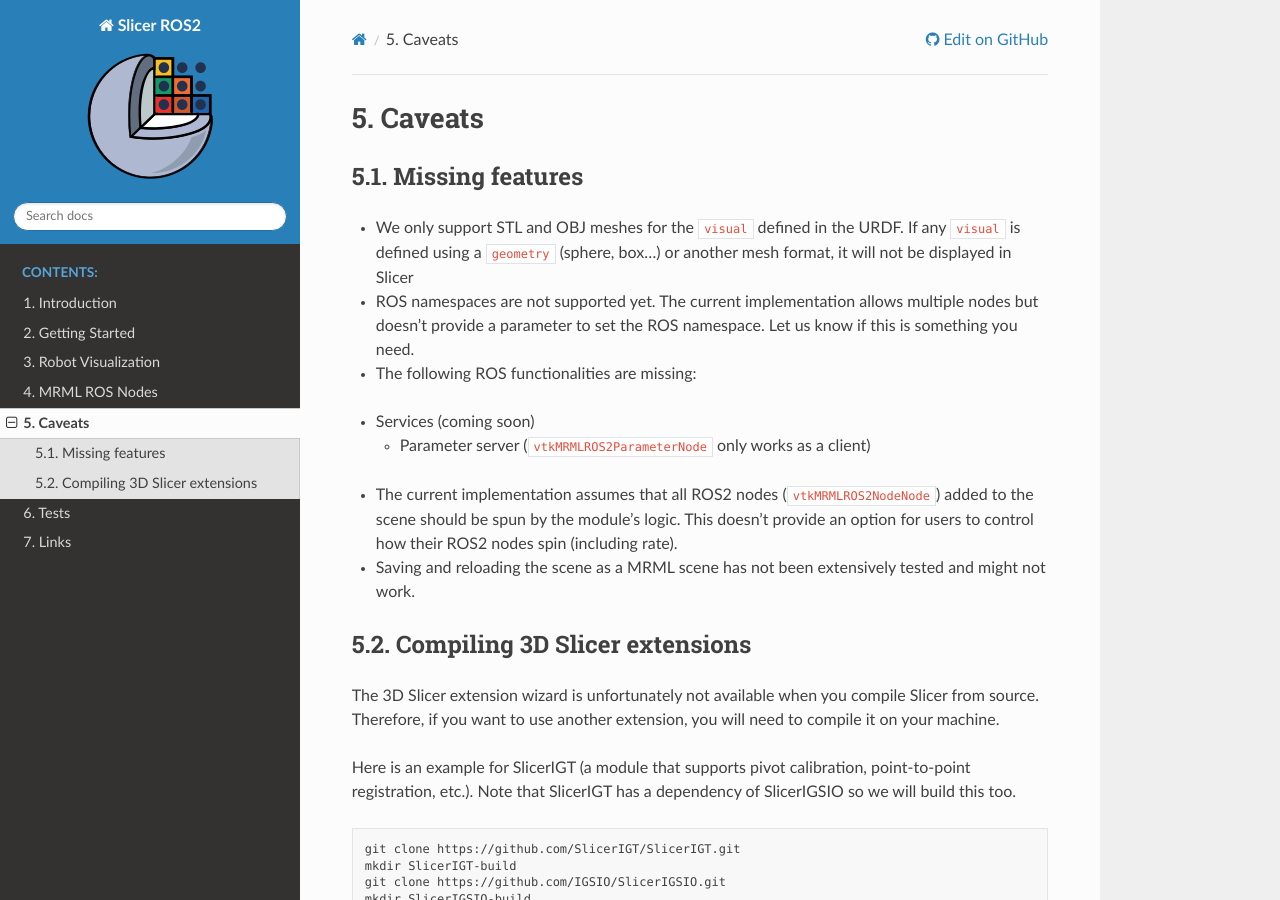
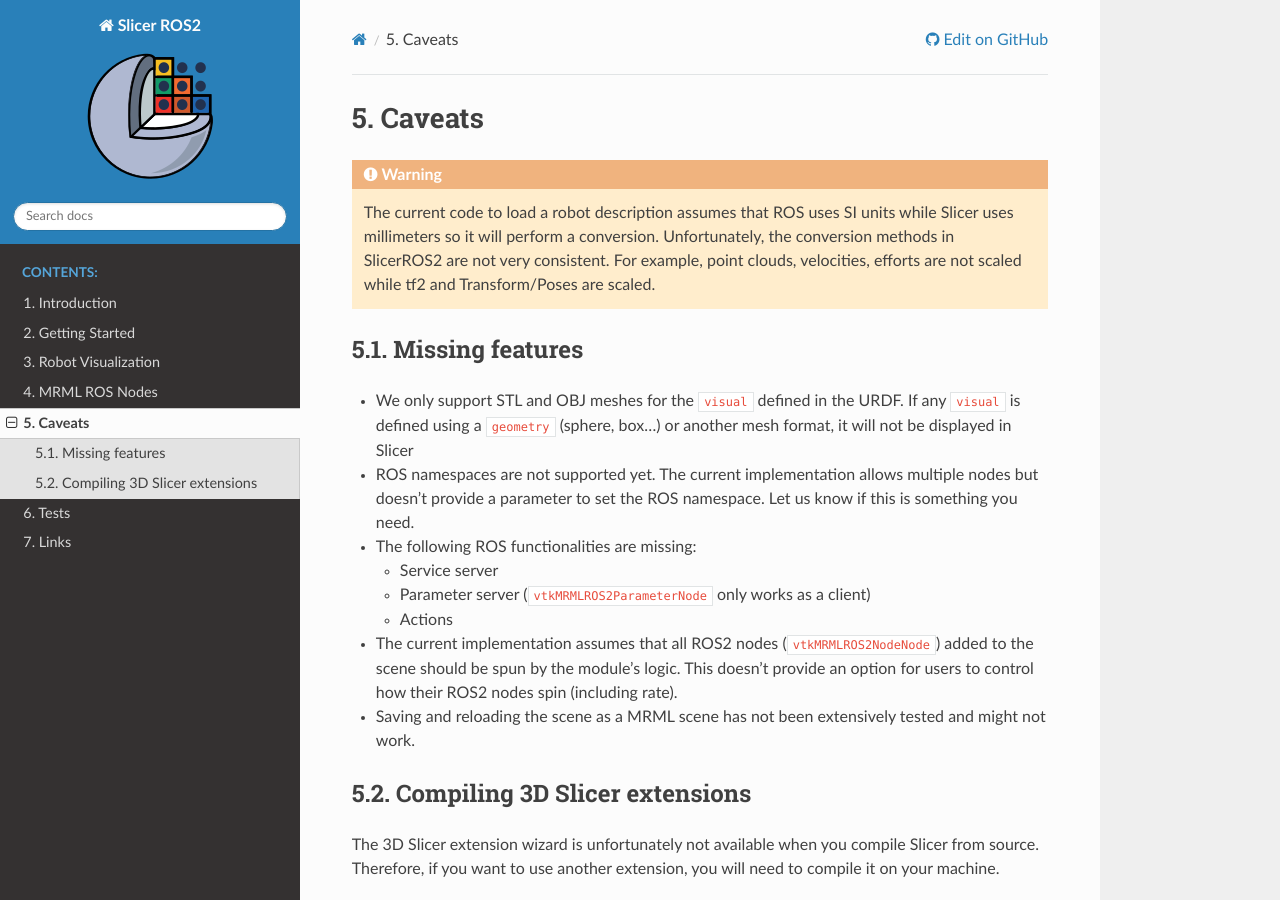
Before and after one commit to rosmed/slicer_ros2_module, a Sphinx documentation site: the page built from docs/pages/limitations.rst, in a window 1280 px wide and 900 px high. Built offline with Sphinx 7.4.7 and the Read the Docs theme 3.1.0, drawn with Linux system fonts in a browser that asks for light colours.

Commit message:
Minor documentation updates (#78)

```diff
--- a/docs/pages/getting-started.rst
+++ b/docs/pages/getting-started.rst
@@ -59,6 +59,12 @@
 now, we will assume the ROS workspace directory is ``~/ros2_ws`` and
 the source code for this module has been cloned under
 ``~/ros2_ws/src/slicer_ros2_module``.
+
+Other ROS packages that might not be installed by default.  Replace
+``<distro>`` by the ROS distribution's name (e.g. ``humble``,
+``jazzy``...).
+
+* ``ros-<distro>-moveit-msgs``
 
 You will first need to "source" the ROS setup script for ROS 2 (Galactic
 in this example):
--- a/docs/pages/limitations.rst
+++ b/docs/pages/limitations.rst
@@ -1,6 +1,15 @@
 """""""
 Caveats
 """""""
+
+.. warning::
+
+   The current code to load a robot description assumes that ROS uses
+   SI units while Slicer uses millimeters so it will perform a
+   conversion.  Unfortunately, the conversion methods in SlicerROS2
+   are not very consistent.  For example, point clouds, velocities,
+   efforts are not scaled while tf2 and Transform/Poses are scaled.
+
 ================
 Missing features
 ================
@@ -15,10 +24,12 @@
 
 * The following ROS functionalities are missing:
 
-+ Services (coming soon)
+  + Service server
 
   + Parameter server (``vtkMRMLROS2ParameterNode`` only works as a
     client)
+
+  + Actions
 
 * The current implementation assumes that all ROS2 nodes
   (``vtkMRMLROS2NodeNode``) added to the scene should be spun by the
```
